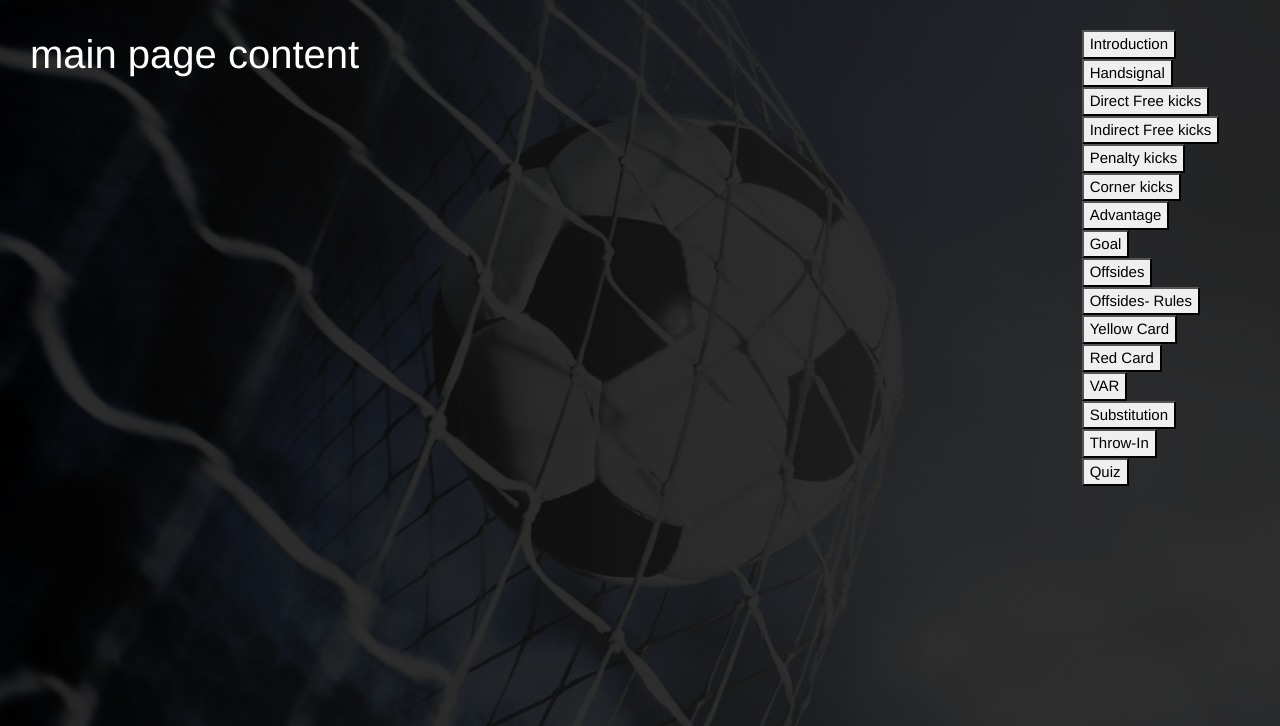
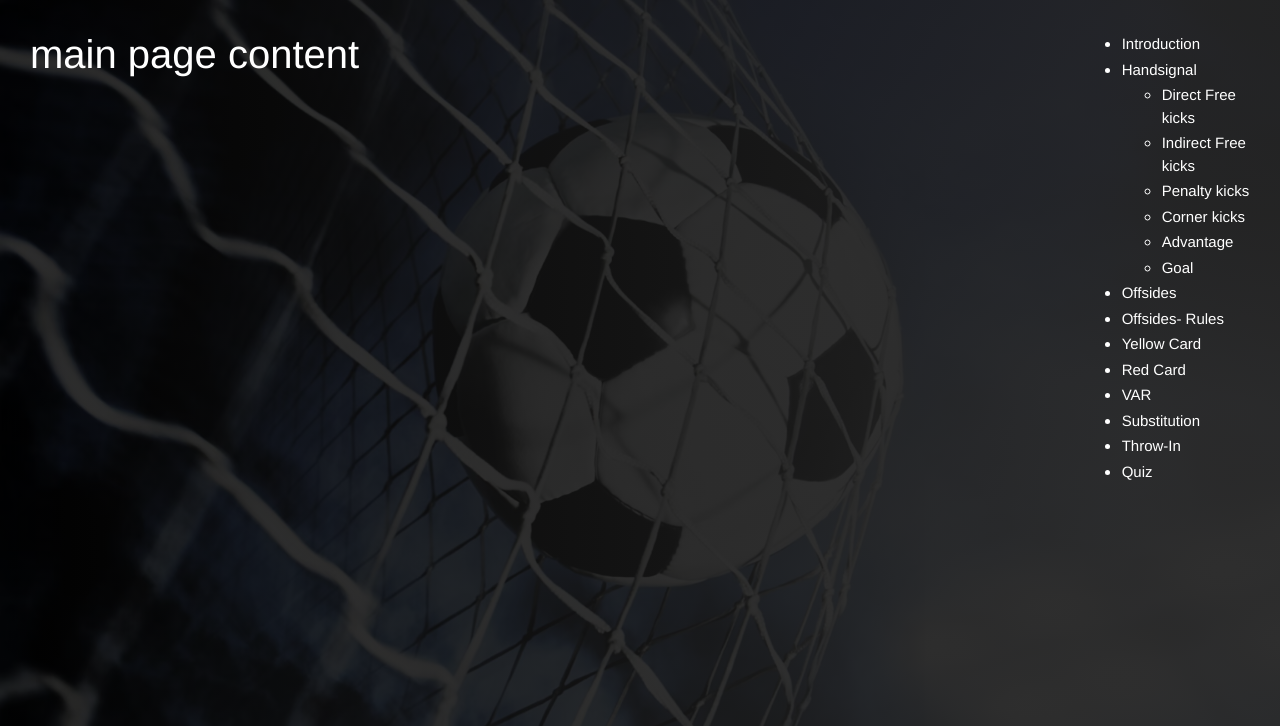
Before and after one commit to zackhuiiiii/Soccer-Referee-Tutorial, a Flask app: template templates/learn.html in a window 1280 px wide. Shown: the top 726 px of the page. Run offline with Flask 2, Linux system fonts and the light colour scheme; the template is opened without the code that fills it, so the values that code supplies are empty; some libraries are stand-ins or nearby versions.

Commit message:
Vertical Navigation bar

```diff
--- a/templates/learnLayout.html
+++ b/templates/learnLayout.html
@@ -27,23 +27,27 @@
                 {% endblock %}
             </div>
             <div class="col-md-2 col-sm-2">
-                <button class="bar" onclick="window.location='/'"> Introduction </button>
-                <button class="bar" onclick="window.location='/learn/handSignal'"> Handsignal </button>
-                <button class="bar" onclick="window.location='/learn/freeKick'"> Direct Free kicks </button>
-                <button class="bar" onclick="window.location='/learn/indirectFreeKick'"> Indirect Free kicks </button>
-                <button class="bar" onclick="window.location='/learn/penaltyKick'"> Penalty kicks </button>
-                <button class="bar" onclick="window.location='/learn/cornerKick'"> Corner kicks </button>
-                <button class="bar" onclick="window.location='/learn/advantage'"> Advantage </button>
-                <button class="bar" onclick="window.location='/learn/goal'"> Goal </button>
-                <!-- <button class="bar" onclick="window.location='/learn/otherSignal'"> Other signals </button> -->
-                <button class="bar" onclick="window.location='/learn/offsides'"> Offsides </button>
-                <button class="bar" onclick="window.location='/learn/offsides_2'"> Offsides- Rules </button>
-                <button class="bar" onclick="window.location='/learn/yellowCard'"> Yellow Card </button>
-                <button class="bar"onclick="window.location='/learn/redCard'"> Red Card </button>
-                <button class="bar" onclick="window.location='/learn/var'"> VAR </button>
-                <button class="bar" onclick="window.location='/learn/substitution'"> Substitution </button>
-                <button class="bar" onclick="window.location='/learn/throwin'"> Throw-In </button>
-                <button class="bar" onclick="window.location='/finishtutorial'"> Quiz </button>
+                <ul>
+                    <li><a class="bar" onclick="window.location='/'"> Introduction </a></li>
+                    <li><a class="bar" onclick="window.location='/learn/handSignal'"> Handsignal </a></li>
+                    <ul>
+                        <li><a class="bar" onclick="window.location='/learn/freeKick'"> Direct Free kicks </a></li>
+                        <li><a class="bar" onclick="window.location='/learn/indirectFreeKick'"> Indirect Free kicks </a></li>
+                        <li><a class="bar" onclick="window.location='/learn/penaltyKick'"> Penalty kicks </a></li>
+                        <li><a class="bar" onclick="window.location='/learn/cornerKick'"> Corner kicks </a></li>
+                        <li><a class="bar" onclick="window.location='/learn/advantage'"> Advantage </a></li>
+                        <li><a class="bar" onclick="window.location='/learn/goal'"> Goal </a></li>
+                    </ul>
+                        <!-- <button class="bar" onclick="window.location='/learn/otherSignal'"> Other signals </button> -->
+                    <li><a class="bar" onclick="window.location='/learn/offsides'"> Offsides </a></li>
+                    <li><a class="bar" onclick="window.location='/learn/offsides_2'"> Offsides- Rules </a></li>
+                    <li><a class="bar" onclick="window.location='/learn/yellowCard'"> Yellow Card </a></li>
+                    <li><a class="bar"onclick="window.location='/learn/redCard'"> Red Card </a></li>
+                    <li><a class="bar" onclick="window.location='/learn/var'"> VAR </a></li>
+                    <li><a class="bar" onclick="window.location='/learn/substitution'"> Substitution </a></li>
+                    <li><a class="bar" onclick="window.location='/learn/throwin'"> Throw-In </a></li>
+                    <li><a class="bar" onclick="window.location='/finishtutorial'"> Quiz </a></li>
+                </ul>
             </div>
         </div>
     </div>
```
